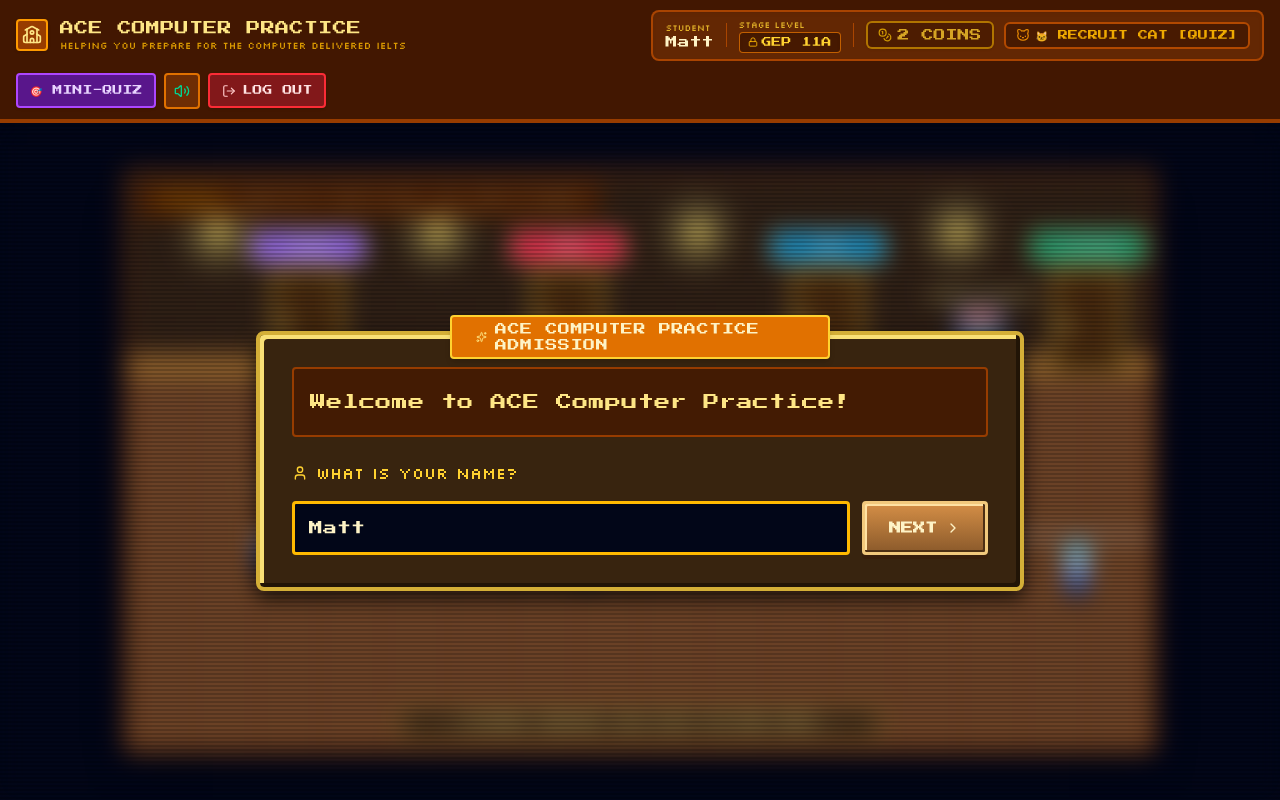
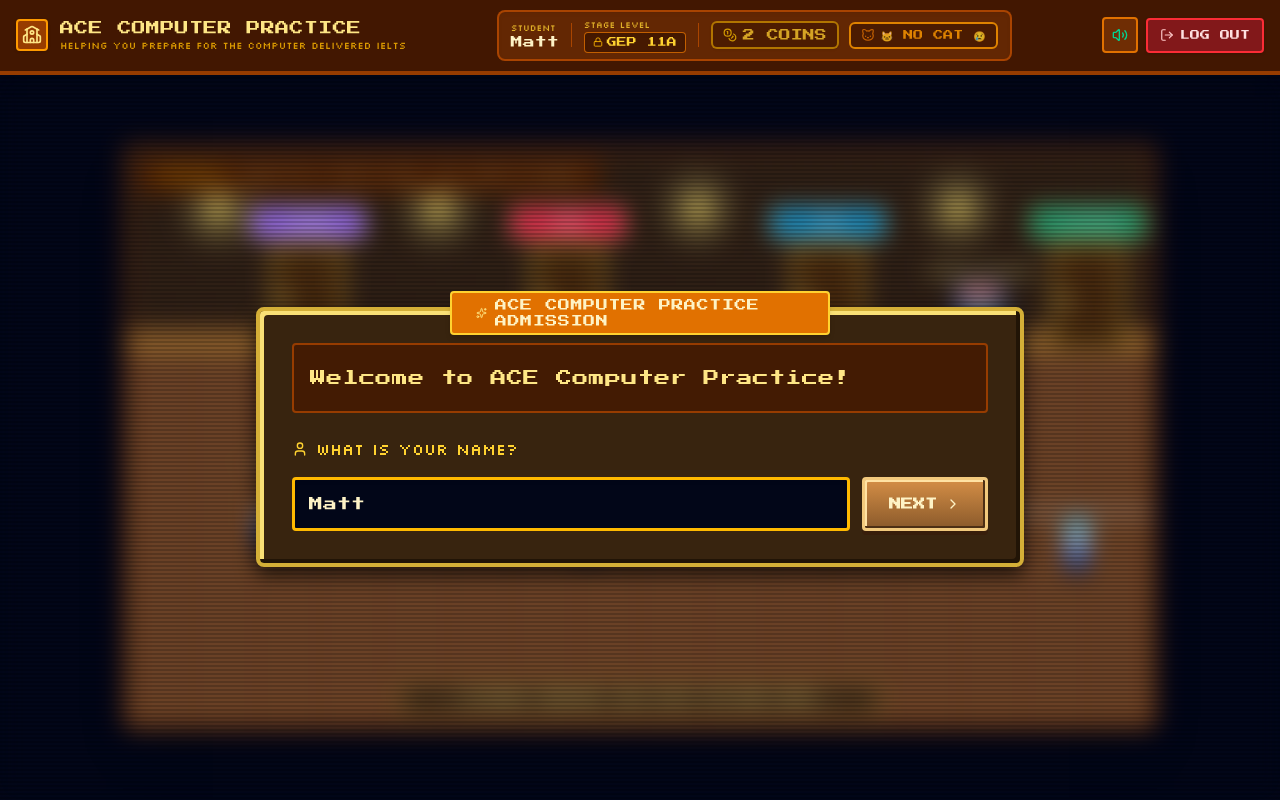
Before and after one commit to Masyor/ACE-Computer-Practice, a React (Vite) app: page / in a window 1280 px wide. Built offline with nearby package versions, Linux system fonts and the light colour scheme.

Commit message:
feat: update economy and add pet interactions
- Increase Vending Machine cost to 10 coins
- Adjust mini-quiz passing threshold to 2/3
- Add 'P' key binding to pet Whiskers for visual feedback

```diff
--- a/src/App.tsx
+++ b/src/App.tsx
@@ -87,7 +87,6 @@ export default function App() {
         isMuted={isMuted}
         onToggleMute={handleToggleMute}
         onLogout={handleLogout}
-        onOpenQuiz={() => setShowQuizModal(true)}
       />
 
       {/* Main Game Screen */}
@@ -133,7 +132,7 @@ export default function App() {
         {showVendingModal && (
           <VendingModal
             coins={coins}
-            onDeductCoin={() => handleAddCoins(-1)}
+            onDeductCoin={() => handleAddCoins(-10)}
             onAddCoin={(amt) => handleAddCoins(amt)}
             onTriggerSpeedBoost={handleTriggerSpeedBoost}
             onClose={() => setShowVendingModal(false)}
--- a/src/components/GameCanvas.tsx
+++ b/src/components/GameCanvas.tsx
@@ -385,7 +385,7 @@ function generateModularItems(npcs: NPCData[] = []): CorridorItem[] {
       height: 62,
       color: '#1e293b',
       icon: '🥤',
-      tipText: "🥤 Vending Machine! Insert 1 Coin to vend snacks & band boost tips!",
+      tipText: "🥤 Vending Machine! Insert 10 Coins to vend snacks & band boost tips!",
       isSpecialModal: true
     },
     {
@@ -398,7 +398,7 @@ function generateModularItems(npcs: NPCData[] = []): CorridorItem[] {
       height: 60,
       color: '#581c87',
       icon: '🐱',
-      tipText: "🐱 IELTS Mini-Quiz Kiosk! Score 3+ out of 5 to recruit Whiskers the Pixel Cat!",
+      tipText: "🐱 IELTS Mini-Quiz Kiosk! Score 2+ out of 3 to recruit Whiskers the Pixel Cat!",
       isSpecialModal: true
     }
   ];
@@ -796,6 +796,18 @@ export const GameCanvas: React.FC<GameCanvasProps> = ({
       else if ((key === 'e' || key === ' ') && currentRoom && !isPaused) {
         handleOpenRoom(currentRoom);
       }
+
+      // Pet Whiskers Key 🐾
+      if (key === 'p' && catPetTimer > 0 && !isPaused) {
+        soundEngine.playMeow();
+        const catXRef = catPosRef.current;
+        coinParticlesRef.current.push({
+          x: catXRef.x + 9,
+          y: catXRef.y - 12,
+          text: '💖 PURR! 🐾',
+          life: 50
+        });
+      }
     };
 
     const handleKeyUp = (e: KeyboardEvent) => {
@@ -810,7 +822,7 @@ export const GameCanvas: React.FC<GameCanvasProps> = ({
       window.removeEventListener('keydown', handleKeyDown);
       window.removeEventListener('keyup', handleKeyUp);
     };
-  }, [isPaused, handleOpenRoom]);
+  }, [isPaused, handleOpenRoom, catPetTimer]);
 
   // Main Render & Physics Game Loop
   const render = useCallback(() => {
@@ -1399,18 +1411,19 @@ export const GameCanvas: React.FC<GameCanvasProps> = ({
       ctx.fillStyle = '#4ade80';
       ctx.font = '7px "Press Start 2P"';
       ctx.textAlign = 'center';
-      ctx.fillText(`🐾 WHISKERS (${catPetTimer}s)`, cx + 9, cy - 14);
+      ctx.fillText('🐾 WHISKERS', cx + 9, cy - 14);
 
       // Cute Purr Bubble
-      if (Math.floor(now / 3500) % 3 === 0) {
+      if (Math.floor(now / 2500) % 3 === 0) {
+        const bubbleMsg = Math.floor(now / 5000) % 2 === 0 ? 'Purr... Meow! 🐾' : 'Press P to pet! 💖';
         ctx.fillStyle = 'rgba(15, 23, 42, 0.95)';
-        ctx.fillRect(cx - 20, cy - 32, 60, 14);
+        ctx.fillRect(cx - 24, cy - 32, 68, 14);
         ctx.strokeStyle = '#4ade80';
         ctx.lineWidth = 1;
-        ctx.strokeRect(cx - 20, cy - 32, 60, 14);
+        ctx.strokeRect(cx - 24, cy - 32, 68, 14);
         ctx.fillStyle = '#fef08a';
-        ctx.font = '8px sans-serif';
-        ctx.fillText('Purr... Meow!', cx + 10, cy - 22);
+        ctx.font = 'bold 8px sans-serif';
+        ctx.fillText(bubbleMsg, cx + 10, cy - 22);
       }
     }
 
--- a/src/components/HeaderBar.tsx
+++ b/src/components/HeaderBar.tsx
@@ -10,7 +10,6 @@ interface HeaderBarProps {
   isMuted: boolean;
   onToggleMute: () => void;
   onLogout: () => void;
-  onOpenQuiz: () => void;
 }
 
 export const HeaderBar: React.FC<HeaderBarProps> = ({
@@ -19,8 +18,7 @@ export const HeaderBar: React.FC<HeaderBarProps> = ({
   catPetTimer,
   isMuted,
   onToggleMute,
-  onLogout,
-  onOpenQuiz
+  onLogout
 }) => {
   return (
     <header className="bg-amber-950/95 border-b-4 border-amber-800 px-4 py-2.5 flex flex-wrap items-center justify-between gap-3 shadow-lg z-20">
@@ -72,7 +70,7 @@ export const HeaderBar: React.FC<HeaderBarProps> = ({
 
         {/* Coins Badge */}
         <div
-          title="Collect coins in the hallway floor! Use 1 coin at the Vending Machine for snacks and boosts!"
+          title="Collect coins in the hallway floor! Use 10 coins at the Vending Machine for snacks and boosts!"
           className="flex items-center gap-1.5 bg-amber-950 border-2 border-yellow-500/80 px-2.5 py-1 rounded-md text-amber-300 font-pixel text-xs shadow animate-pulse"
         >
           <Coins className="w-3.5 h-3.5 text-yellow-400" />
@@ -80,41 +78,28 @@ export const HeaderBar: React.FC<HeaderBarProps> = ({
         </div>
 
         {/* Cat Companion Status */}
-        <button
-          onClick={() => {
-            soundEngine.playSelect();
-            onOpenQuiz();
-          }}
-          title={catPetTimer > 0 ? "Whiskers the Cat is purring! Click to open Mini-Quiz" : "Score 3+ on the Mini-Quiz to recruit Whiskers the Pixel Cat!"}
-          className={`flex items-center gap-1.5 border-2 px-2.5 py-1 rounded-md font-pixel text-[10px] transition-transform hover:scale-105 cursor-pointer ${
-            catPetTimer > 0
-              ? 'bg-emerald-950 border-emerald-500 text-emerald-300 shadow-md'
-              : 'bg-amber-950 border-amber-700 text-amber-400 opacity-90'
-          }`}
-        >
-          <Cat className={`w-3.5 h-3.5 ${catPetTimer > 0 ? 'text-emerald-400 animate-bounce' : 'text-amber-500'}`} />
-          {catPetTimer > 0 ? (
+        {catPetTimer > 0 ? (
+          <div
+            title="Whiskers the Cat is purring and following you!"
+            className="flex items-center gap-1.5 border-2 px-2.5 py-1 rounded-md font-pixel text-[10px] bg-emerald-950 border-emerald-500 text-emerald-300 shadow-md"
+          >
+            <Cat className="w-3.5 h-3.5 text-emerald-400 animate-bounce" />
             <span>🐱 CAT: {Math.floor(catPetTimer / 60)}:{String(catPetTimer % 60).padStart(2, '0')}</span>
-          ) : (
-            <span>🐱 RECRUIT CAT [QUIZ]</span>
-          )}
-        </button>
+          </div>
+        ) : (
+          <div
+            title="Visit the physical kiosk in the hallway to take the IELTS Quiz and recruit Whiskers!"
+            className="flex items-center gap-1.5 border-2 px-2.5 py-1 rounded-md font-pixel text-[10px] bg-amber-950 border-amber-850 text-amber-500 opacity-80"
+          >
+            <Cat className="w-3.5 h-3.5 text-amber-600" />
+            <span>🐱 NO CAT 😢</span>
+          </div>
+        )}
 
       </div>
 
       {/* Action Buttons */}
       <div className="flex items-center gap-2">
-        <button
-          onClick={() => {
-            soundEngine.playSelect();
-            onOpenQuiz();
-          }}
-          title="Open IELTS Mini-Quiz Kiosk to earn coins & Whiskers the Cat!"
-          className="bg-purple-900 hover:bg-purple-800 border-2 border-purple-500 px-3 py-2 rounded font-pixel text-[10px] text-purple-200 flex items-center gap-1.5 cursor-pointer transition-transform hover:scale-105 active:scale-95 shadow"
-        >
-          <span>🎯 MINI-QUIZ</span>
-        </button>
-
         <button
           onClick={onToggleMute}
           title={isMuted ? "Unmute Audio" : "Mute Audio"}
--- a/src/components/VendingModal.tsx
+++ b/src/components/VendingModal.tsx
@@ -79,7 +79,7 @@ export const VendingModal: React.FC<VendingModalProps> = ({
   const [isVending, setIsVending] = useState(false);
 
   const handleBuy = () => {
-    if (coins < 1 || isVending) return;
+    if (coins < 10 || isVending) return;
 
     setIsVending(true);
     soundEngine.playVending();
@@ -148,24 +148,24 @@ export const VendingModal: React.FC<VendingModalProps> = ({
           </div>
         ) : (
           <div className="bg-slate-950/60 border border-slate-800 p-4 rounded-xl mb-6 text-xs text-slate-400 font-sans">
-            Insert 1 coin collected from the corridor floor to vend a surprise snack or boost item!
+            Insert 10 coins collected from the corridor floor to vend a surprise snack or boost item!
           </div>
         )}
 
         {/* Action Buttons */}
         <div className="flex flex-col gap-2">
-          {coins >= 1 ? (
+          {coins >= 10 ? (
             <button
               disabled={isVending}
               onClick={handleBuy}
               className="w-full py-3.5 bg-blue-600 hover:bg-blue-500 active:bg-blue-700 text-white font-bold font-pixel text-xs rounded-xl border-2 border-blue-300 shadow-lg transition-transform hover:scale-[1.02] flex items-center justify-center gap-2 cursor-pointer disabled:opacity-50"
             >
               <ShoppingBag className="w-4 h-4" />
-              <span>{dispensedItem ? "VEND ANOTHER (1 COIN)" : "INSERT 1 COIN & VEND 🥤"}</span>
+              <span>{dispensedItem ? "VEND ANOTHER (10 COINS)" : "INSERT 10 COINS & VEND 🥤"}</span>
             </button>
           ) : (
             <div className="p-3 bg-red-950/80 border border-red-800 rounded-xl text-xs text-red-300 font-sans">
-              🔒 Requires 1 Coin! Walk around the hallway floor to find shiny golden coins! 🪙
+              🔒 Requires 10 Coins! Walk around the hallway floor to find shiny golden coins! 🪙
             </div>
           )}
 
```
